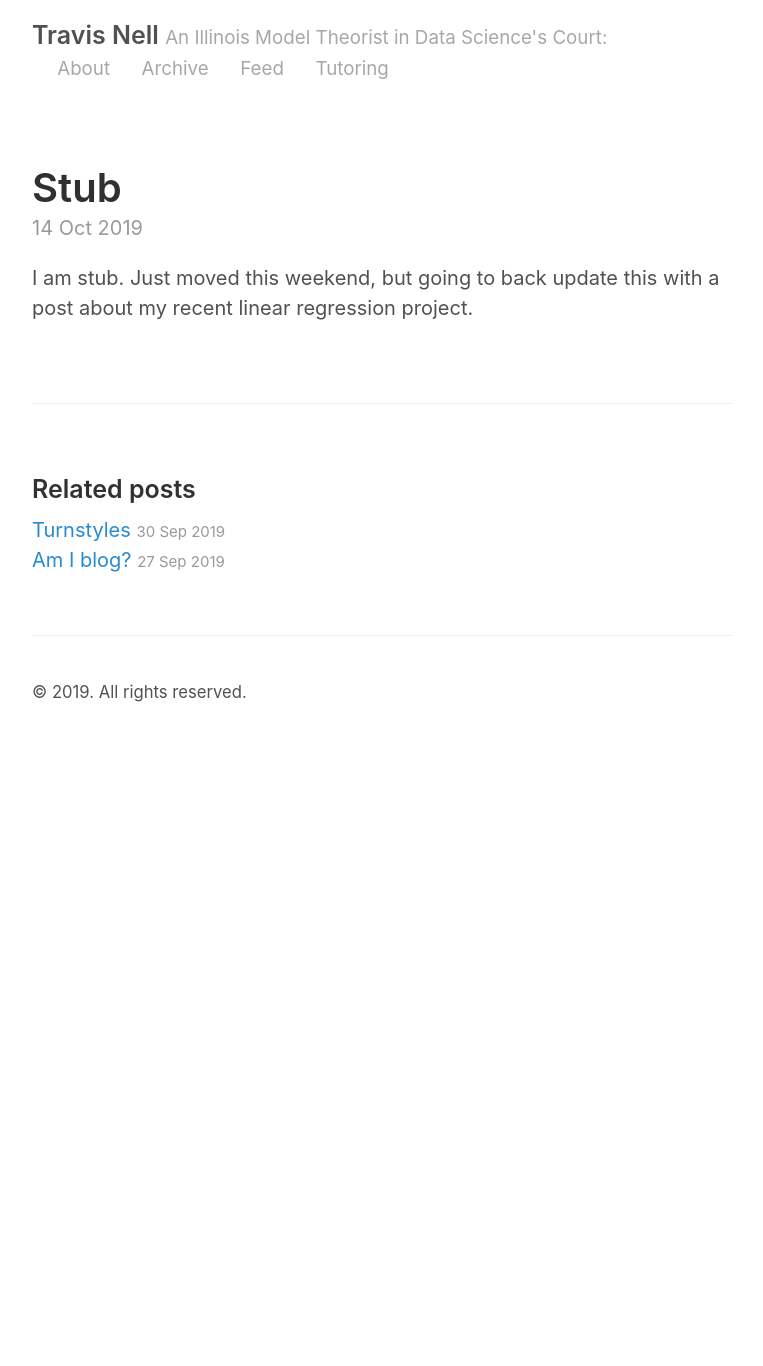
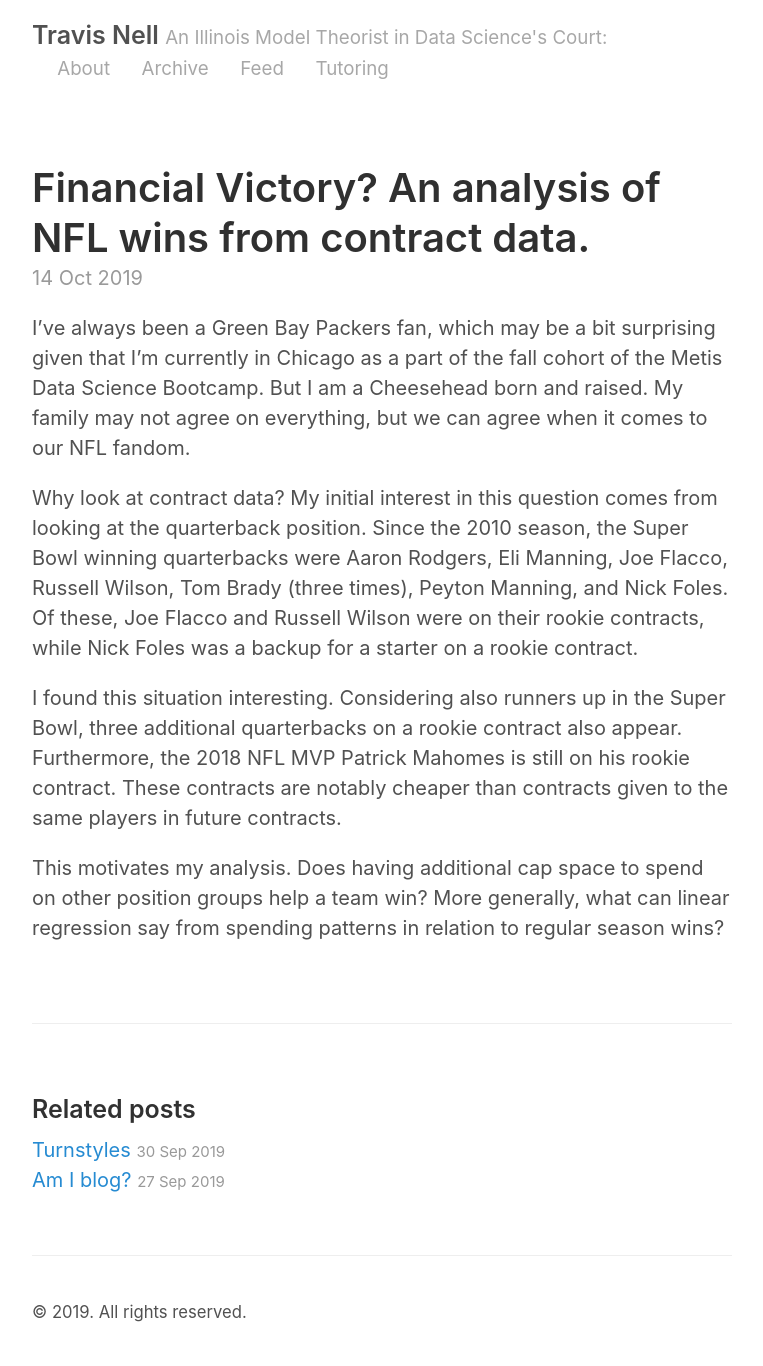
Before and after one commit to redundant/redundant.github.io, a Jekyll site: the page built from _posts/2019-10-14-linear.md, in a window 1280 px wide. Shown: the whole page, without its empty margins (258-1021 px from the left). Built offline with Jekyll 4.4.1, drawn with Linux system fonts in a browser that asks for light colours; before the commit the page ends 900 px from its top, so only the background shows below that.

Commit message:
Intro to blog

```diff
--- a/_posts/2019-10-14-linear.md
+++ b/_posts/2019-10-14-linear.md
@@ -1,6 +1,12 @@
 ---
 layout: post
-title: Stub
+title: Financial Victory? An analysis of NFL wins from contract data.
 ---
 
-I am stub. Just moved this weekend, but going to back update this with a post about my recent linear regression project.
+I've always been a Green Bay Packers fan, which may be a bit surprising given that I'm currently in Chicago as a part of the fall cohort of the Metis Data Science Bootcamp. But I am a Cheesehead born and raised. My family may not agree on everything, but we can agree when it comes to our NFL fandom.
+
+Why look at contract data? My initial interest in this question comes from looking at the quarterback position. Since the 2010 season, the Super Bowl winning quarterbacks were Aaron Rodgers, Eli Manning, Joe Flacco, Russell Wilson, Tom Brady (three times), Peyton Manning, and Nick Foles. Of these, Joe Flacco and Russell Wilson were on their rookie contracts, while Nick Foles was a backup for a starter on a rookie contract.
+
+I found this situation interesting. Considering also runners up in the Super Bowl, three additional quarterbacks on a rookie contract also appear. Furthermore, the 2018 NFL MVP Patrick Mahomes is still on his rookie contract. These contracts are notably cheaper than contracts given to the same players in future contracts.
+
+This motivates my analysis. Does having additional cap space to spend on other position groups help a team win? More generally, what can linear regression say from spending patterns in relation to regular season wins?
```
